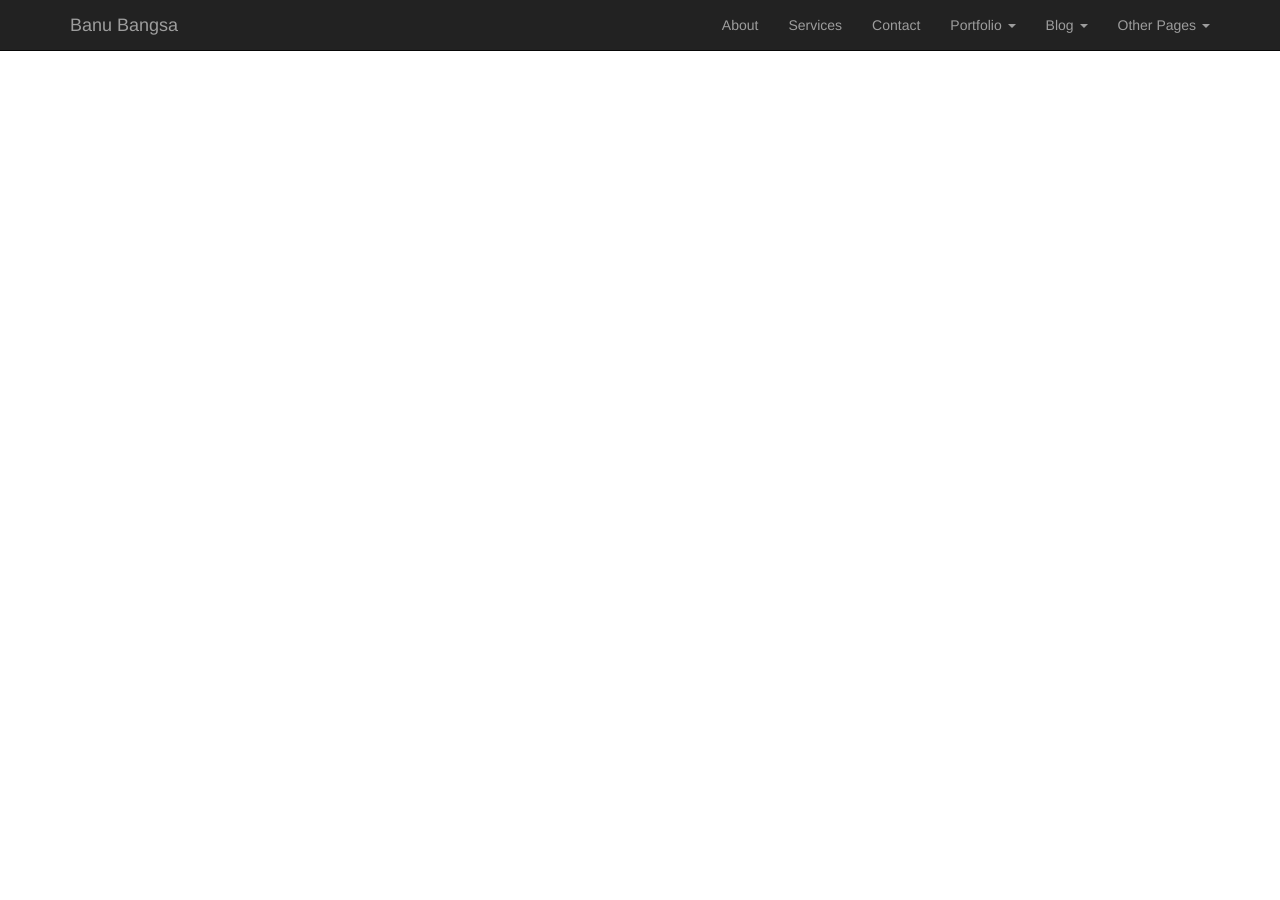
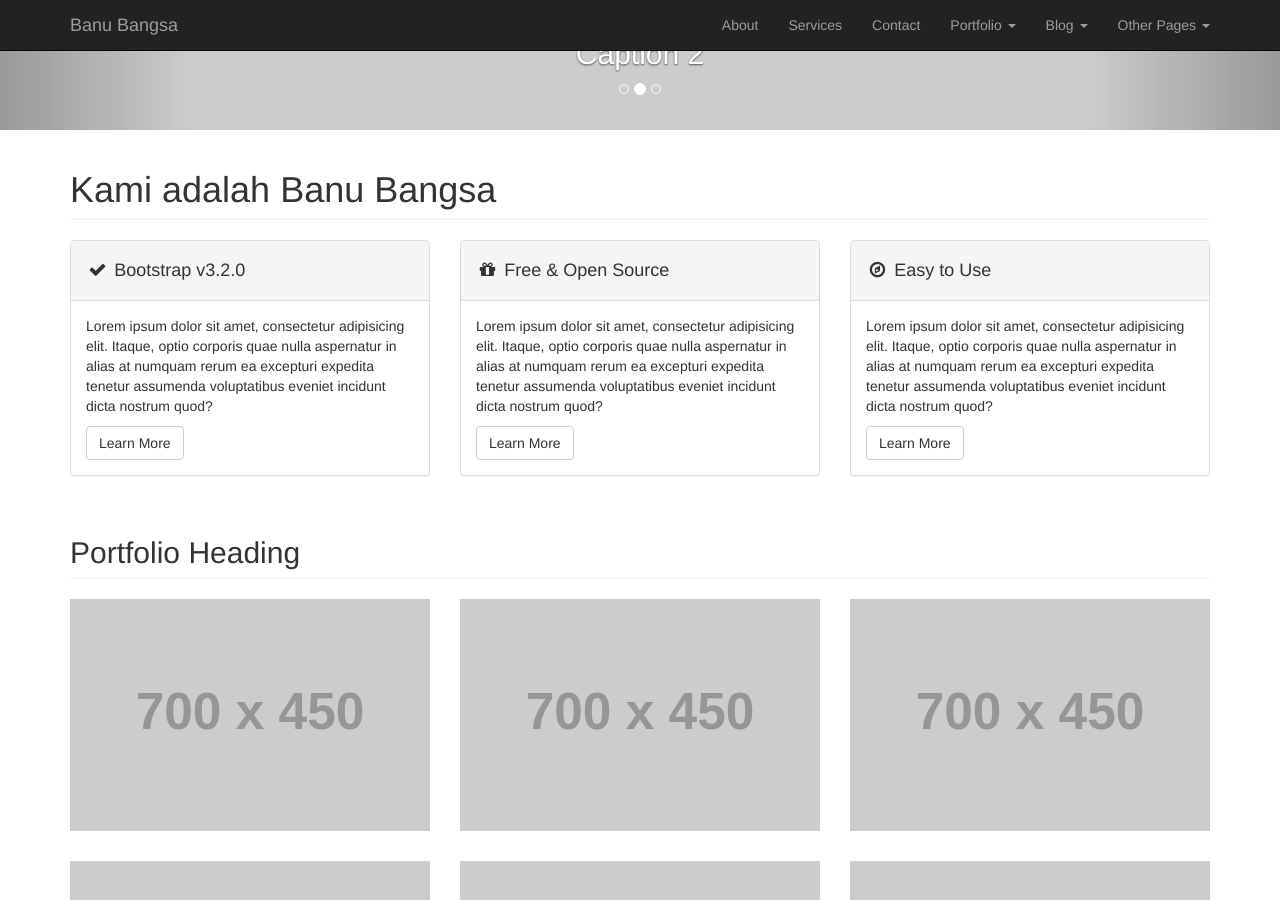
Before and after one commit to ariezncahyo/banubangsa.org, a Jekyll site: the page built from index.html, in a window 1280 px wide and 900 px high, scrolled down 345 px. Built offline with Jekyll 4.4.1, drawn with Linux system fonts in a browser that asks for light colours; before the commit the page ends 900 px from its top, so only the background shows below that; some of the changed text lies outside the part shown.

Commit message:
Updated homepage

```diff
--- /dev/null
+++ b/_layouts/homepage.html
@@ -0,0 +1,99 @@
+
+<!DOCTYPE html>
+<html lang="en">
+
+<head>
+
+    <meta charset="utf-8">
+    <meta http-equiv="X-UA-Compatible" content="IE=edge">
+    <meta name="viewport" content="width=device-width, initial-scale=1">
+    <meta name="description" content="">
+    <meta name="author" content="">
+
+    <title>Banu Bangsa</title>
+
+    <!-- Bootstrap Core CSS -->
+    <link href="/css/bootstrap.min.css" rel="stylesheet">
+
+    <!-- Custom CSS -->
+    <link href="/css/modern-business.css" rel="stylesheet">
+
+    <!-- Custom Fonts -->
+    <link href="/font-awesome/css/font-awesome.min.css" rel="stylesheet" type="text/css">
+
+    <!-- Custom Styling -->
+    <link href="/css/custom.css" rel="stylesheet">
+
+
+    <!-- HTML5 Shim and Respond.js IE8 support of HTML5 elements and media queries -->
+    <!-- WARNING: Respond.js doesn't work if you view the page via file:// -->
+    <!--[if lt IE 9]>
+        <script src="https://oss.maxcdn.com/libs/html5shiv/3.7.0/html5shiv.js"></script>
+        <script src="https://oss.maxcdn.com/libs/respond.js/1.4.2/respond.min.js"></script>
+    <![endif]-->
+
+</head>
+<body>
+  {% include navbar.html %}
+
+    <!-- Header Carousel -->
+    <header id="myCarousel" class="carousel slide">
+        <!-- Indicators -->
+        <ol class="carousel-indicators">
+            <li data-target="#myCarousel" data-slide-to="0" class="active"></li>
+            <li data-target="#myCarousel" data-slide-to="1"></li>
+            <li data-target="#myCarousel" data-slide-to="2"></li>
+        </ol>
+
+        <!-- Wrapper for slides -->
+        <div class="carousel-inner">
+            <div class="item active">
+                <div class="fill" style="background-image:url('http://placehold.it/1900x1080&text=Slide One');"></div>
+                <div class="carousel-caption">
+                    <h2>Caption 1</h2>
+                </div>
+            </div>
+            <div class="item">
+                <div class="fill" style="background-image:url('http://placehold.it/1900x1080&text=Slide Two');"></div>
+                <div class="carousel-caption">
+                    <h2>Caption 2</h2>
+                </div>
+            </div>
+            <div class="item">
+                <div class="fill" style="background-image:url('http://placehold.it/1900x1080&text=Slide Three');"></div>
+                <div class="carousel-caption">
+                    <h2>Caption 3</h2>
+                </div>
+            </div>
+        </div>
+
+        <!-- Controls -->
+        <a class="left carousel-control" href="#myCarousel" data-slide="prev">
+            <span class="icon-prev"></span>
+        </a>
+        <a class="right carousel-control" href="#myCarousel" data-slide="next">
+            <span class="icon-next"></span>
+        </a>
+    </header>
+
+  <div class="container">
+    {{ content }}
+
+    {% include footer.html %}
+  </div>
+
+   <!-- jQuery -->
+  <script src="/js/jquery.js"></script>
+
+  <!-- Bootstrap Core JavaScript -->
+  <script src="/js/bootstrap.min.js"></script>
+
+  <!-- Script to Activate the Carousel -->
+  <script>
+  $('.carousel').carousel({
+      interval: 5000 //changes the speed
+  })
+  </script>
+</body>
+
+</html>
--- a/index.html
+++ b/index.html
@@ -1,3 +1,125 @@
 ---
+layout: homepage
 ---
-<h1>Kami adalah Banu Bangsa</h1>
+
+
+
+
+        <!-- Marketing Icons Section -->
+        <div class="row">
+            <div class="col-lg-12">
+                <h1 class="page-header">
+                    Kami adalah Banu Bangsa
+                </h1>
+            </div>
+            <div class="col-md-4">
+                <div class="panel panel-default">
+                    <div class="panel-heading">
+                        <h4><i class="fa fa-fw fa-check"></i> Bootstrap v3.2.0</h4>
+                    </div>
+                    <div class="panel-body">
+                        <p>Lorem ipsum dolor sit amet, consectetur adipisicing elit. Itaque, optio corporis quae nulla aspernatur in alias at numquam rerum ea excepturi expedita tenetur assumenda voluptatibus eveniet incidunt dicta nostrum quod?</p>
+                        <a href="#" class="btn btn-default">Learn More</a>
+                    </div>
+                </div>
+            </div>
+            <div class="col-md-4">
+                <div class="panel panel-default">
+                    <div class="panel-heading">
+                        <h4><i class="fa fa-fw fa-gift"></i> Free &amp; Open Source</h4>
+                    </div>
+                    <div class="panel-body">
+                        <p>Lorem ipsum dolor sit amet, consectetur adipisicing elit. Itaque, optio corporis quae nulla aspernatur in alias at numquam rerum ea excepturi expedita tenetur assumenda voluptatibus eveniet incidunt dicta nostrum quod?</p>
+                        <a href="#" class="btn btn-default">Learn More</a>
+                    </div>
+                </div>
+            </div>
+            <div class="col-md-4">
+                <div class="panel panel-default">
+                    <div class="panel-heading">
+                        <h4><i class="fa fa-fw fa-compass"></i> Easy to Use</h4>
+                    </div>
+                    <div class="panel-body">
+                        <p>Lorem ipsum dolor sit amet, consectetur adipisicing elit. Itaque, optio corporis quae nulla aspernatur in alias at numquam rerum ea excepturi expedita tenetur assumenda voluptatibus eveniet incidunt dicta nostrum quod?</p>
+                        <a href="#" class="btn btn-default">Learn More</a>
+                    </div>
+                </div>
+            </div>
+        </div>
+        <!-- /.row -->
+
+        <!-- Portfolio Section -->
+        <div class="row">
+            <div class="col-lg-12">
+                <h2 class="page-header">Portfolio Heading</h2>
+            </div>
+            <div class="col-md-4 col-sm-6">
+                <a href="portfolio-item.html">
+                    <img class="img-responsive img-portfolio img-hover" src="http://placehold.it/700x450" alt="">
+                </a>
+            </div>
+            <div class="col-md-4 col-sm-6">
+                <a href="portfolio-item.html">
+                    <img class="img-responsive img-portfolio img-hover" src="http://placehold.it/700x450" alt="">
+                </a>
+            </div>
+            <div class="col-md-4 col-sm-6">
+                <a href="portfolio-item.html">
+                    <img class="img-responsive img-portfolio img-hover" src="http://placehold.it/700x450" alt="">
+                </a>
+            </div>
+            <div class="col-md-4 col-sm-6">
+                <a href="portfolio-item.html">
+                    <img class="img-responsive img-portfolio img-hover" src="http://placehold.it/700x450" alt="">
+                </a>
+            </div>
+            <div class="col-md-4 col-sm-6">
+                <a href="portfolio-item.html">
+                    <img class="img-responsive img-portfolio img-hover" src="http://placehold.it/700x450" alt="">
+                </a>
+            </div>
+            <div class="col-md-4 col-sm-6">
+                <a href="portfolio-item.html">
+                    <img class="img-responsive img-portfolio img-hover" src="http://placehold.it/700x450" alt="">
+                </a>
+            </div>
+        </div>
+        <!-- /.row -->
+
+        <!-- Features Section -->
+        <div class="row">
+            <div class="col-lg-12">
+                <h2 class="page-header">Modern Business Features</h2>
+            </div>
+            <div class="col-md-6">
+                <p>The Modern Business template by Start Bootstrap includes:</p>
+                <ul>
+                    <li><strong>Bootstrap v3.2.0</strong>
+                    </li>
+                    <li>jQuery v1.11.0</li>
+                    <li>Font Awesome v4.1.0</li>
+                    <li>Working PHP contact form with validation</li>
+                    <li>Unstyled page elements for easy customization</li>
+                    <li>17 HTML pages</li>
+                </ul>
+                <p>Lorem ipsum dolor sit amet, consectetur adipisicing elit. Corporis, omnis doloremque non cum id reprehenderit, quisquam totam aspernatur tempora minima unde aliquid ea culpa sunt. Reiciendis quia dolorum ducimus unde.</p>
+            </div>
+            <div class="col-md-6">
+                <img class="img-responsive" src="http://placehold.it/700x450" alt="">
+            </div>
+        </div>
+        <!-- /.row -->
+
+        <hr>
+
+        <!-- Call to Action Section -->
+        <div class="well">
+            <div class="row">
+                <div class="col-md-8">
+                    <p>Lorem ipsum dolor sit amet, consectetur adipisicing elit. Molestias, expedita, saepe, vero rerum deleniti beatae veniam harum neque nemo praesentium cum alias asperiores commodi.</p>
+                </div>
+                <div class="col-md-4">
+                    <a class="btn btn-lg btn-default btn-block" href="#">Call to Action</a>
+                </div>
+            </div>
+        </div>
```
Also changed, not shown: _layouts/default.html (+7 -0 lines).
